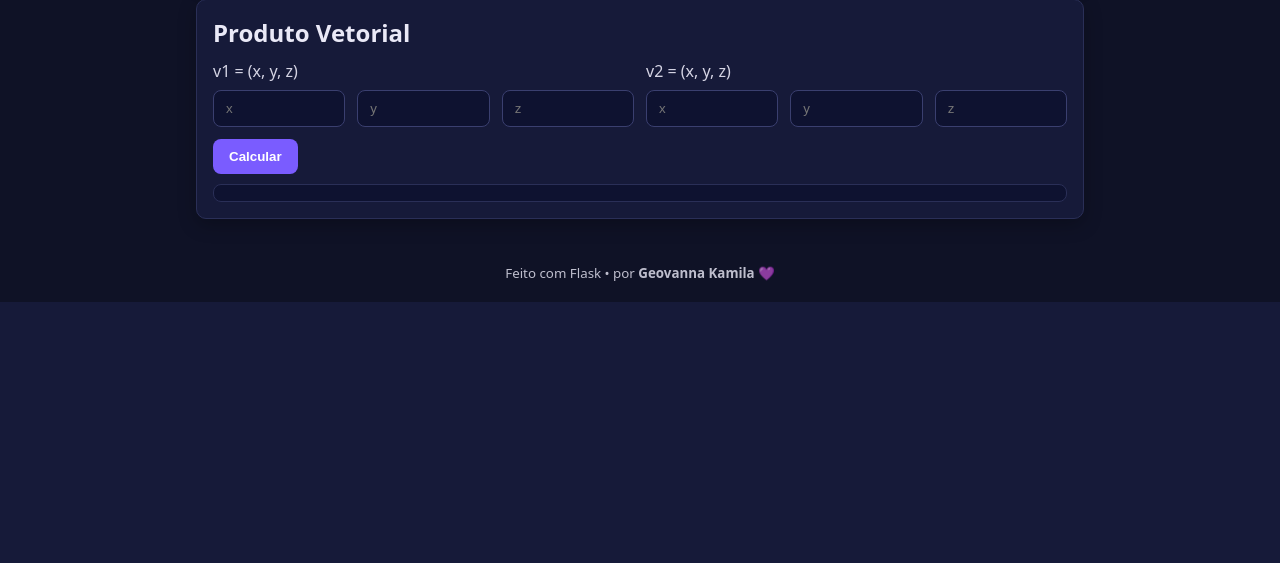
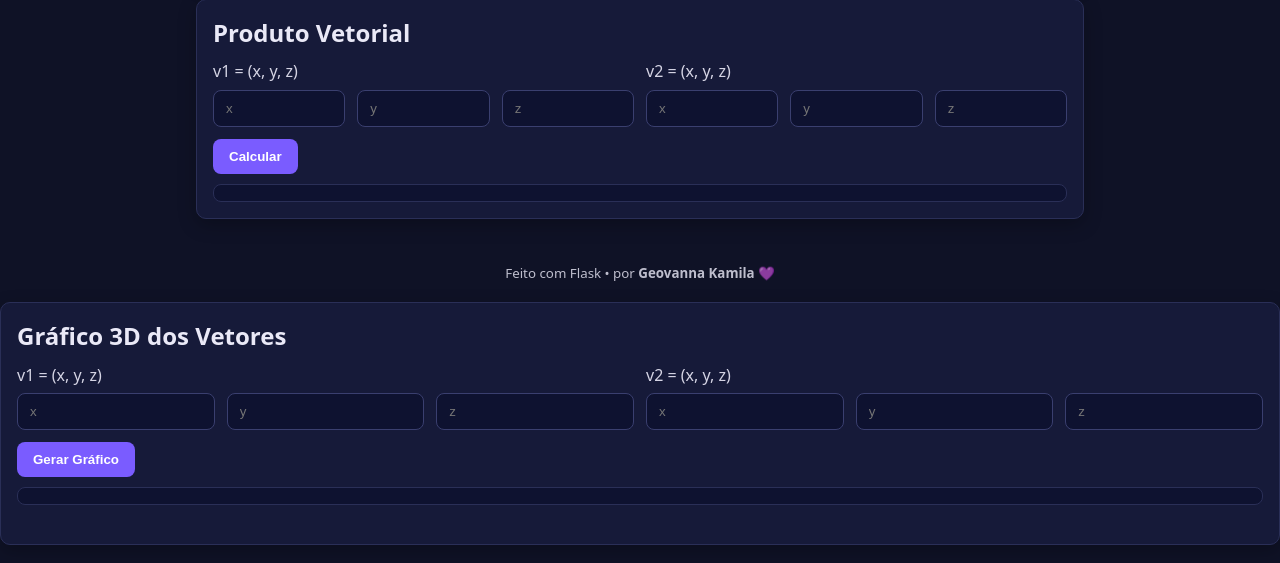
Before and after one commit to geovannakamila/calculadora-vetores, a Flask app: page / in a window 1280 px wide. Shown: the part 889-1452 px from the top of the page. Before the commit the page ends 1191 px from the top, so only its background shows below. Run offline with Flask 3, Linux system fonts and the light colour scheme.

Commit message:
Add 3D vector plotting section to index.html

```diff
--- a/templates/index.html
+++ b/templates/index.html
@@ -232,3 +232,27 @@
     </script>
   </body>
 </html>
+<section>
+  <h2>Gráfico 3D dos Vetores</h2>
+  <div class="grid">
+    <div>
+      <label>v1 = (x, y, z)</label>
+      <div class="triple">
+        <input id="plot-v1x" type="number" step="any" placeholder="x">
+        <input id="plot-v1y" type="number" step="any" placeholder="y">
+        <input id="plot-v1z" type="number" step="any" placeholder="z">
+      </div>
+    </div>
+    <div>
+      <label>v2 = (x, y, z)</label>
+      <div class="triple">
+        <input id="plot-v2x" type="number" step="any" placeholder="x">
+        <input id="plot-v2y" type="number" step="any" placeholder="y">
+        <input id="plot-v2z" type="number" step="any" placeholder="z">
+      </div>
+    </div>
+  </div>
+  <button onclick="plot()">Gerar Gráfico</button>
+  <output id="plot-out"></output>
+  <img id="plot-img" style="margin-top:10px; max-width:100%; border-radius:10px;" />
+</section>
```
